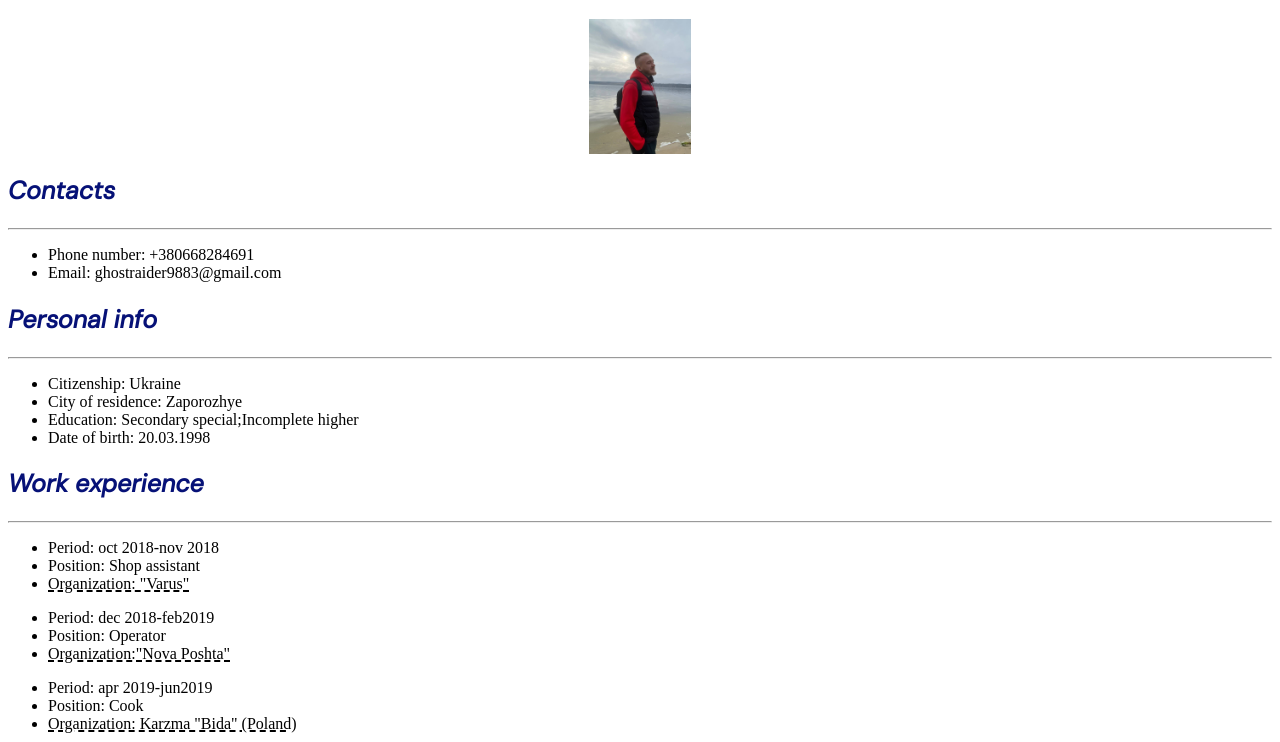
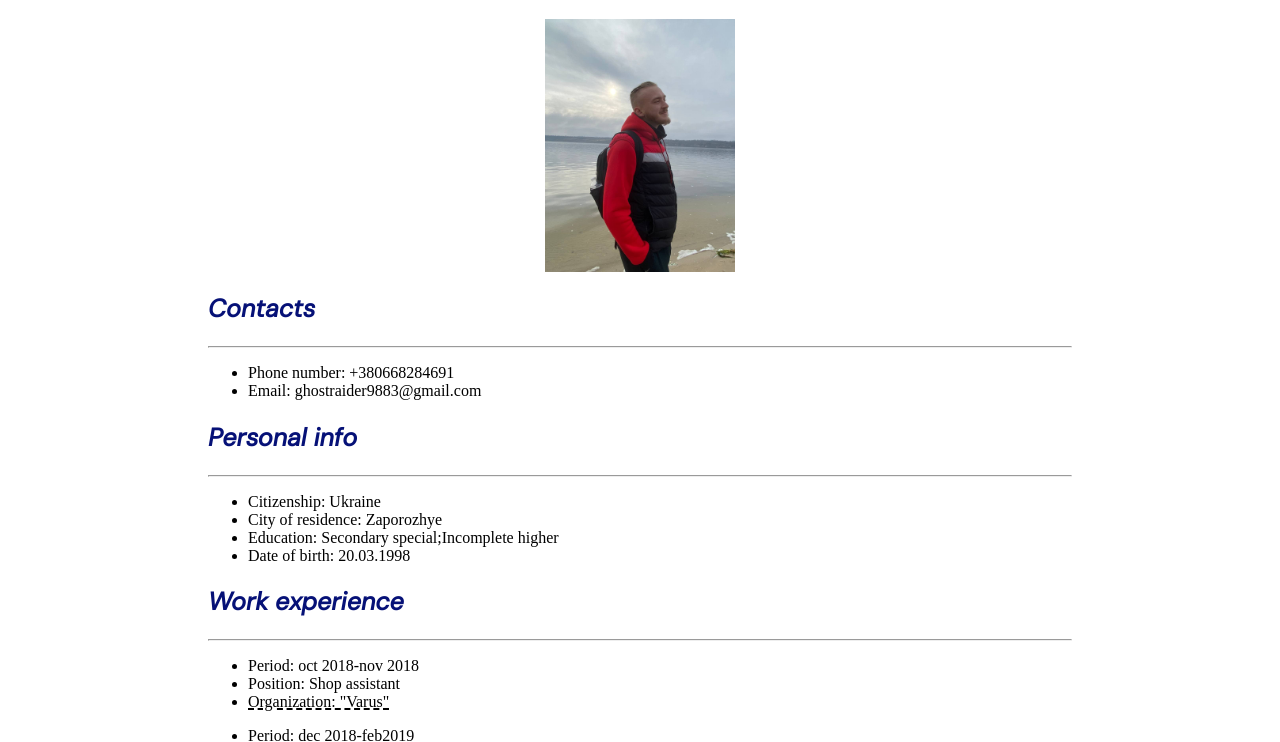
Before and after one commit to Yngvarrson/sa, a plain HTML site: page CV.html in a window 1280 px wide. Shown: the part 61-803 px from the top of the page. Drawn offline with Linux system fonts and the light colour scheme.

Commit message:
Changed CV

```diff
--- a/CV.html
+++ b/CV.html
@@ -21,11 +21,12 @@
  <h1 class="header1">Ihor Leshchenko</h1>
 
 
-<div >
+
 <img class="photo" src="photo_2021-11-30_21-24-46.jpg">
-</div>
 
+<div class="div">
 <main>
+
     <h2 class="Head">Contacts</h2>
     <hr>
 <ul>
@@ -51,6 +52,7 @@
 
         <h2 class="Head">Work experience</h2>
         <hr>
+        <div>
         <p>
             <ul>
                 <li>Period: oct 2018-nov 2018</li>
@@ -69,11 +71,11 @@
             </ul>
             <ul>
                 <li>Period: nov 2019-nov 2020</li>
-                <li>Position: Cleaning company employee</li>
+                <li >Position: Cleaning company employee</li>
                 <li class="last_list">Organization: Astrello OU (Finland)</li>
             </ul>
         </p>
-
+        </div>
 
     </article>
 
@@ -117,9 +119,12 @@
         <p>
             Diligence, absence of bad habits, responsibility, communication skills, quick learning ability, good written and oral speech, self-organization.
         </p>
+
     </article>
 </section>
+
 </main>
+</div>
 
 <footer>
 
--- a/style.css
+++ b/style.css
@@ -2,8 +2,8 @@
     text-align: center;
     }
     .photo {
-        width: 8%;
-        height: 8%;
+        width: 15%;
+        height: 15%;
         display: block;
         margin: auto;
     }
@@ -17,3 +17,7 @@
         text-decoration: underline dashed 2px ;
 
     }
+    .div {
+
+        padding: 0px 200px 100px;
+    }
```
Also changed, not shown: tokar.css (+0 -7 lines).
